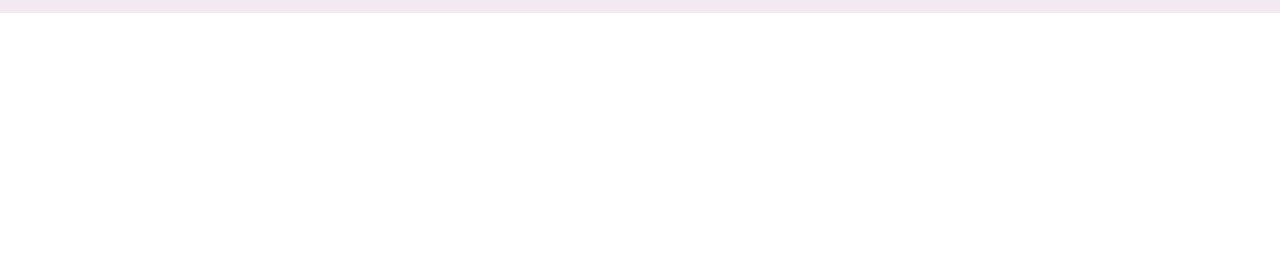
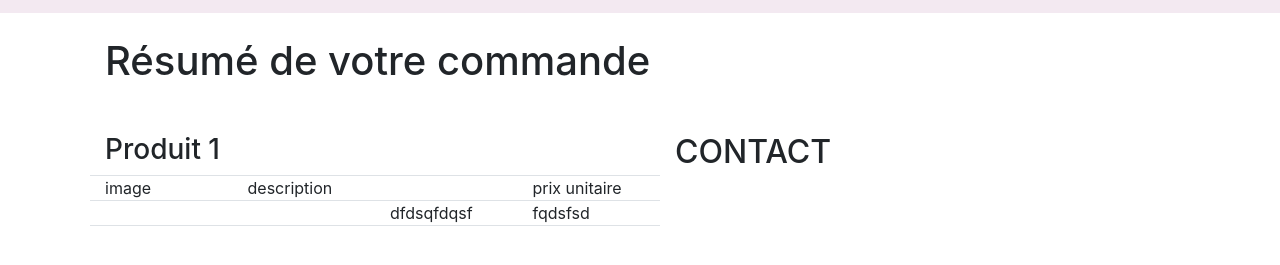
Before and after one commit to ElongeR-12/projet_e_commerce.github.io, a website: page view/panier.html in a window 1280 px wide. Shown: the part 103-368 px from the top of the page. Drawn offline with nearby package versions, Linux system fonts and the light colour scheme.

Commit message:
programmer de manière dynamique l'affichage des produits ajouté dans panier

```diff
--- a/view/js/panier.js
+++ b/view/js/panier.js
@@ -1 +1,14 @@
-console.log('connecte on panier');
+'use strict'
+
+function displayResume() {
+    const LOCALSTORAGE = JSON.parse(localStorage.getItem('LOCALSTORE'));
+    console.log(LOCALSTORAGE);
+
+    let toClone = document.getElementsByClassName('resume-area');//récupérer l'élement html
+    for(let i=1; i<LOCALSTORAGE.length; i++){
+        let clone = toClone[0].cloneNode(true);//cloner l'élément et ses nodes
+        toClone[0].after(clone); //cloner l'élement clone après l'original
+    }
+}
+
+displayResume();
--- a/view/panier.html
+++ b/view/panier.html
@@ -5,7 +5,7 @@
     <meta name="viewport" content="width=device-width, initial-scale=1.0">
     <title>Panier des produits caméras | Ornico</title>
     <link rel="stylesheet" href="https://stackpath.bootstrapcdn.com/bootstrap/4.3.1/css/bootstrap.min.css" integrity="sha384-ggOyR0iXCbMQv3Xipma34MD+dH/1fQ784/j6cY/iJTQUOhcWr7x9JvoRxT2MZw1T" crossorigin="anonymous">
-    <script type="text/javascript" src="./js/panier.js"></script>
+
 </head>
 <body>
     <header>
@@ -29,5 +29,49 @@
             </div>
         </nav>
     </header>
+    <menu>
+        <div class="container">
+            <h1 class="mt-4">Résumé de votre commande</h1>
+            <div class="row mt-5">
+                <div class="col parent-element">
+                    <div class="row resume-area">
+                        <div class="col">
+                            <div class="row border-bottom">
+                                <div class="col">
+                                    <h3>Produit 1</h4>
+                                </div>
+                            </div>
+                            <div class="row border-bottom">
+                                <div class="col">
+                                    <div class="row">
+                                        <div class="col-3">image</div>
+                                        <div class="col-6">description</div>
+                                        <div class="col-3">prix unitaire</div>
+                                    </div>
+                                </div>
+                            </div>
+                            <div class="row border-bottom">
+                                <div class="col">
+                                    <div class="row">
+                                        <div class="col-6"></div>
+                                        <div class="col-3">dfdsqfdqsf</div>
+                                        <div class="col-3">fqdsfsd</div>
+                                    </div>
+                                </div>
+                            </div>
+                        </div>
+                    </div>
+                </div>
+                <div class="col">
+                    <div class="row">
+                        <div class="col">
+                            <h2>CONTACT</h2>
+                        </div>
+                    </div>
+                </div>
+            </div>
+        </div>
+    </menu>
+    <script type="text/javascript" src="./js/panier.js"></script>
 </body>
 </html>
```
